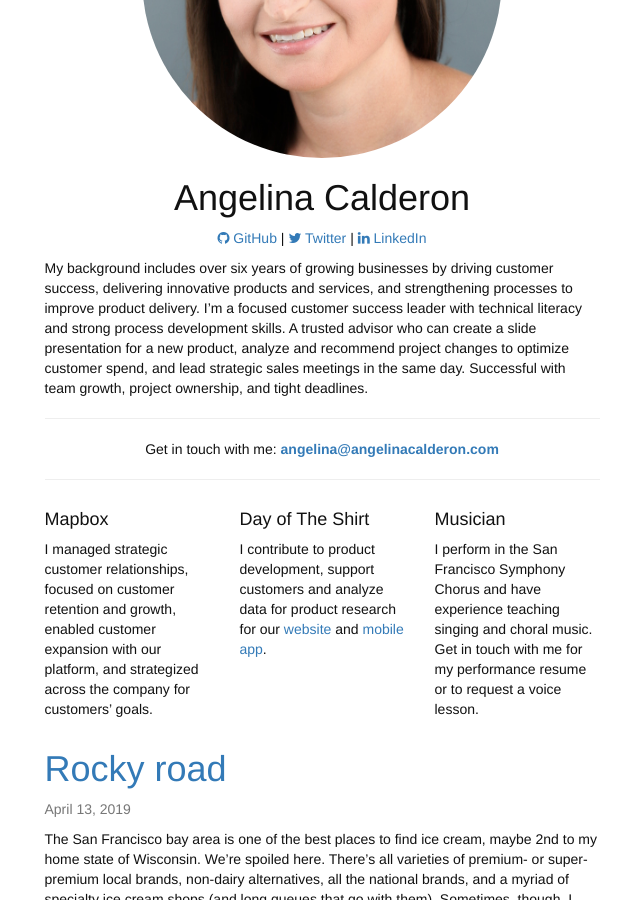
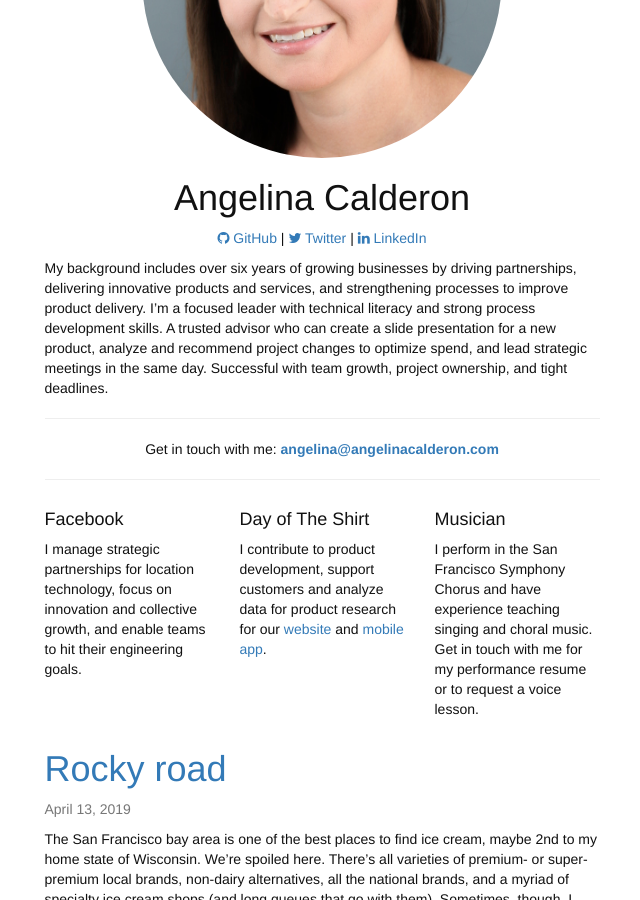
Before and after one commit to alinapaz/alinapaz.github.io, a Jekyll site: the page built from index.html, in a window 1280 px wide and 900 px high, scrolled down 222 px. Shown: the whole window, without its empty margins (318-958 px from the left). Built offline with Jekyll 4.4.1, drawn with Linux system fonts in a browser that asks for light colours; nearby versions of some CDN libraries; the list of posts is cut into pages by our own code.

Commit message:
updates index

```diff
--- a/index.html
+++ b/index.html
@@ -21,7 +21,7 @@ layout: no_navbar
       </p>
 
       <p>
-        My background includes over six years of growing businesses by driving customer success, delivering innovative products and services, and strengthening processes to improve product delivery. I’m a focused customer success leader with technical literacy and strong process development skills. A trusted advisor who can create a slide presentation for a new product, analyze and recommend project changes to optimize customer spend, and lead strategic sales meetings in the same day. Successful with team growth, project ownership, and tight deadlines.
+        My background includes over six years of growing businesses by driving partnerships, delivering innovative products and services, and strengthening processes to improve product delivery. I’m a focused leader with technical literacy and strong process development skills. A trusted advisor who can create a slide presentation for a new product, analyze and recommend project changes to optimize spend, and lead strategic meetings in the same day. Successful with team growth, project ownership, and tight deadlines.
       </p>
 
       <hr>
@@ -34,9 +34,9 @@ layout: no_navbar
 
       <div class="row">
         <div class="col-md-4">
-          <h4>Mapbox</h4>
+          <h4>Facebook</h4>
           <p>
-            I managed strategic customer relationships, focused on customer retention and growth, enabled customer expansion with our platform, and strategized across the company for customers’ goals.
+            I manage strategic partnerships for location technology, focus on innovation and collective growth, and enable teams to hit their engineering goals.
           </p>
         </div>
 
```
